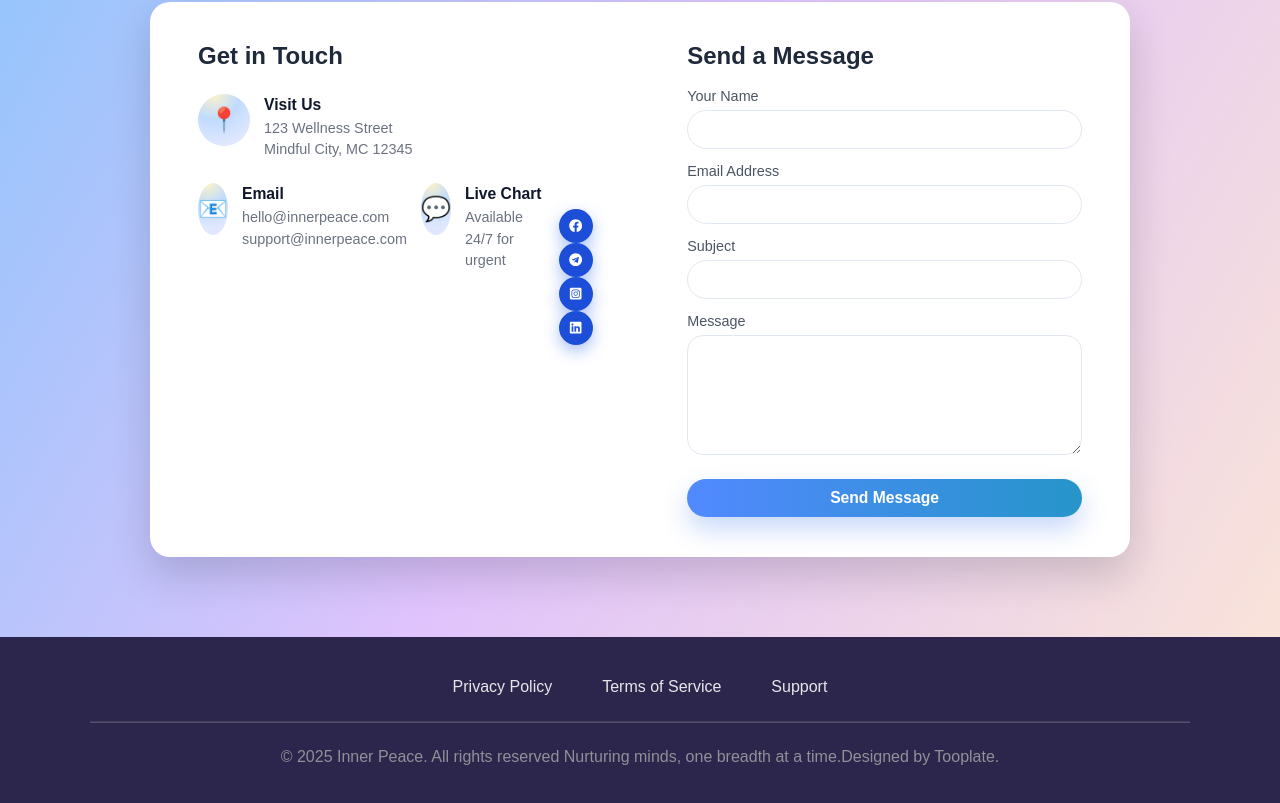
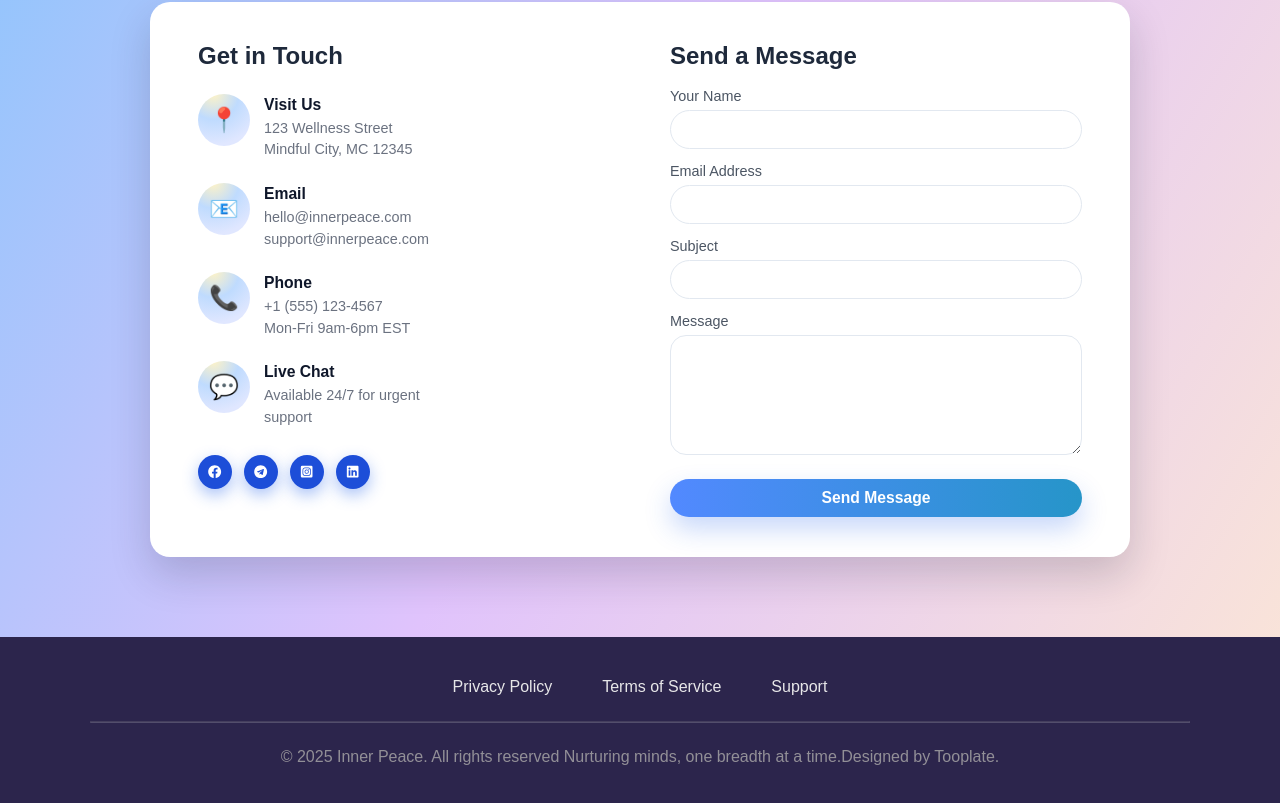
Before and after one commit to manpreetkaur292006-design/REACT-JS-CLASSES, a React (Vite) app in the folder Landing-Page/: page / in a window 1280 px wide. Shown: the part 3996-4799 px from the top of the page. Built offline with nearby package versions, Linux system fonts and the light colour scheme.

Commit message:
made some changes in the contactsection

```diff
--- a/Landing-Page/src/components/ContactSection.jsx
+++ b/Landing-Page/src/components/ContactSection.jsx
@@ -33,20 +33,43 @@ const ContactSection = () => {
                   support@innerpeace.com
                 </p>
               </div>
-              <div className="contact-info">
-                <div className="contact-icons">💬</div>
-                <div className="contact-desc">
-                  <h5>Live Chart</h5>
-                  <p>Available 24/7 for urgent</p>
-                </div>
+            </div>
+            <div className="contact-info">
+              <div className="contact-icons">📞</div>
+              <div className="contact-desc">
+                <h5>Phone</h5>
+                <p>
+                  +1 (555) 123-4567
+                  <br />
+                  Mon-Fri 9am-6pm EST
+                </p>
               </div>
-              <p id="circles">
-                <button className="social-media-links"><FaFacebook /></button>
-                <button className="social-media-links"><FaTelegram /></button>
-                <button className="social-media-links"><FaInstagramSquare /></button>
-                <button className="social-media-links"><FaLinkedin /></button>
-              </p>
             </div>
+            <div className="contact-info">
+              <div className="contact-icons">💬</div>
+              <div className="contact-desc">
+                <h5>Live Chat</h5>
+                <p>
+                  Available 24/7 for urgent
+                  <br />
+                  support
+                </p>
+              </div>
+            </div>
+            <p id="circles">
+              <button className="social-media-links">
+                <FaFacebook />
+              </button>
+              <button className="social-media-links">
+                <FaTelegram />
+              </button>
+              <button className="social-media-links">
+                <FaInstagramSquare />
+              </button>
+              <button className="social-media-links">
+                <FaLinkedin />
+              </button>
+            </p>
           </div>
           <form id="send-message">
             <h2>Send a Message</h2>
```
